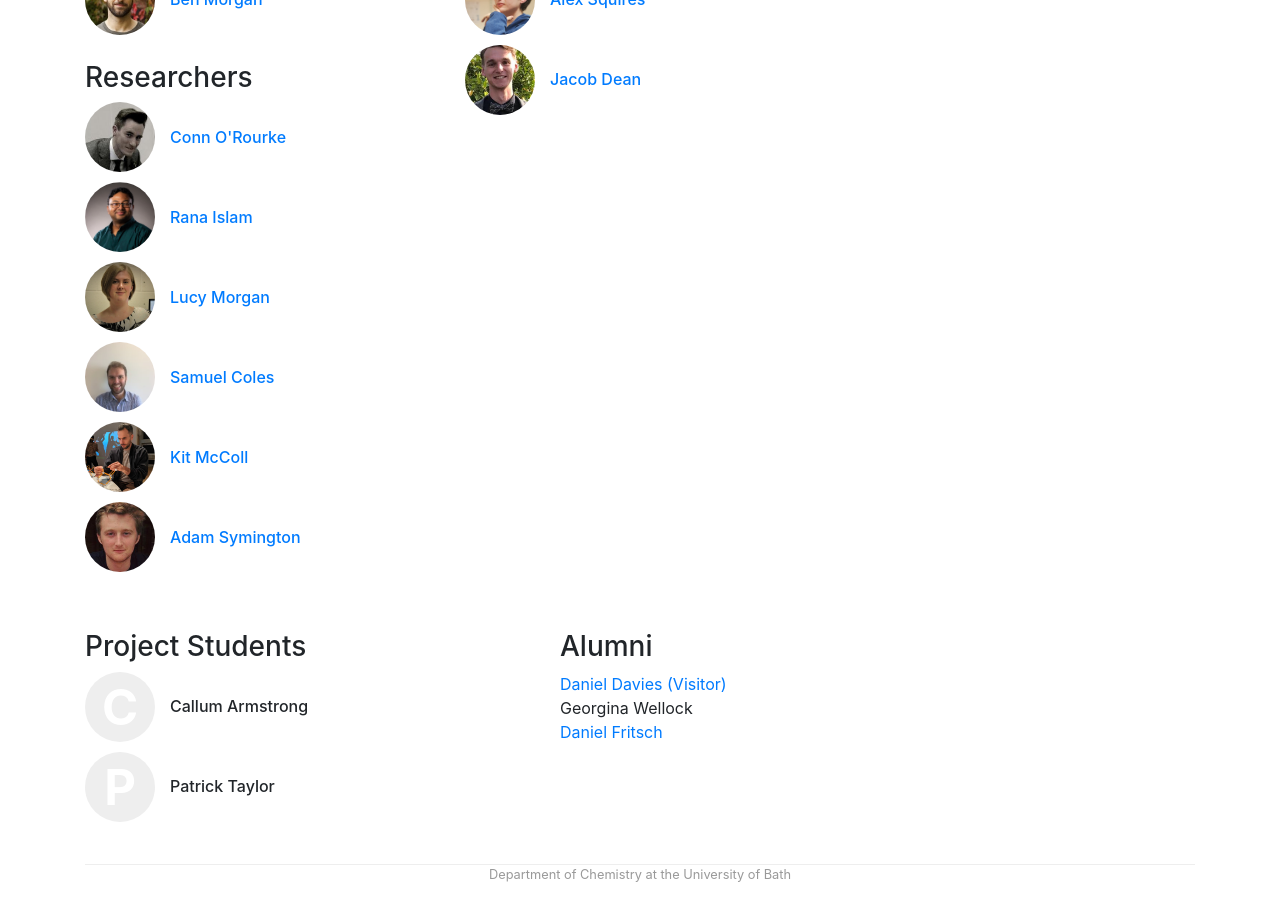
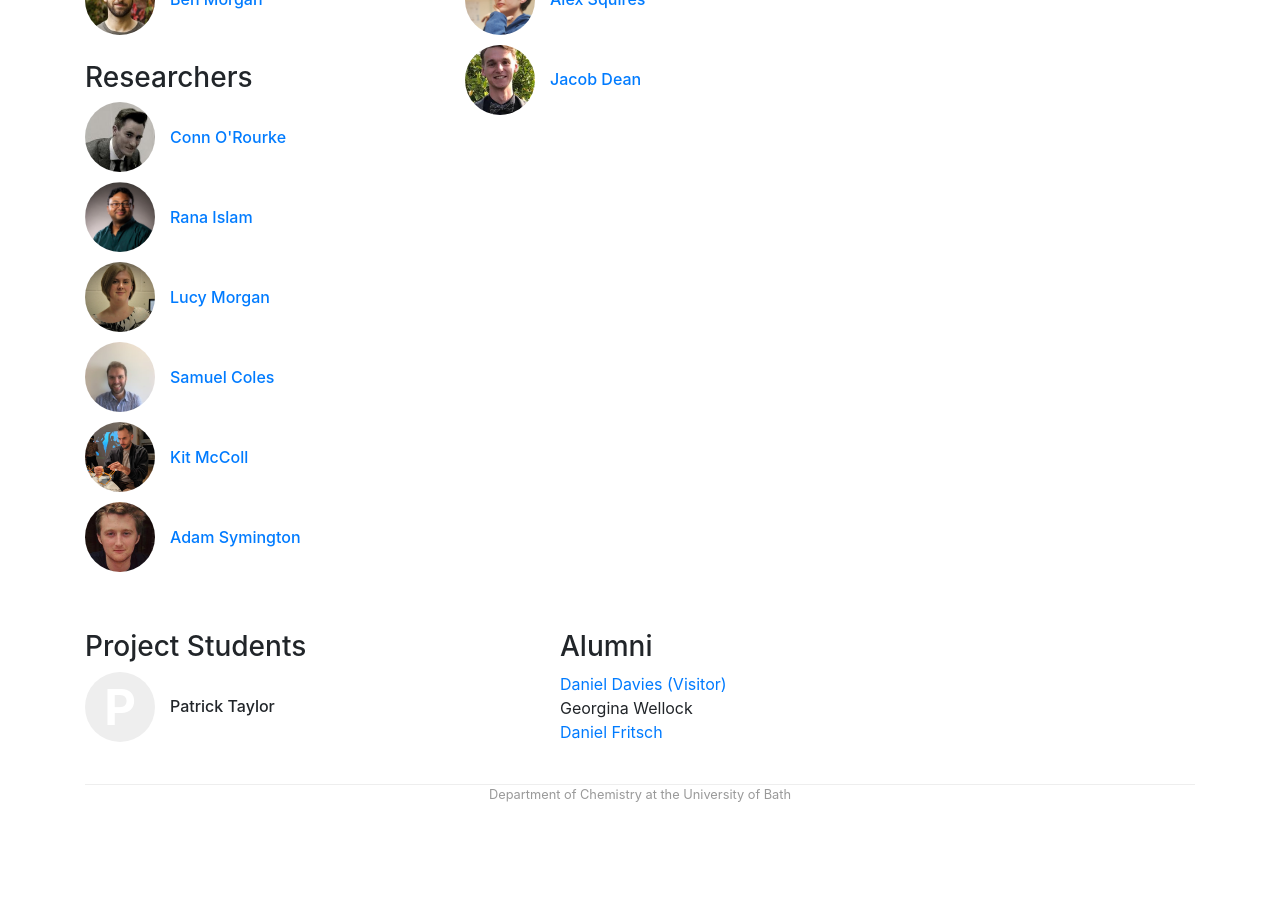
Before and after one commit to morgan-group-bath/morgan-group-bath.github.io, a Jekyll site: the page built from index.html, in a window 1280 px wide and 900 px high, scrolled down 2003 px. Built offline with Jekyll 4.4.1, drawn with Linux system fonts in a browser that asks for light colours; after the commit the page ends 2823 px from its top, so only the background shows below that.

Commit message:
Update people.yml

```diff
--- a/_data/people.yml
+++ b/_data/people.yml
@@ -51,12 +51,7 @@ Daniel:
     role: alum
     webpage: https://scholar.google.co.uk/citations?user=5ul21mQAAAAJ&hl=en
 
-
 ugrad-a:
-    display_name: "Callum Armstrong"
-    role: ugrad
-
-ugrad-b:
     display_name: "Patrick Taylor"
     role: ugrad
 
```
